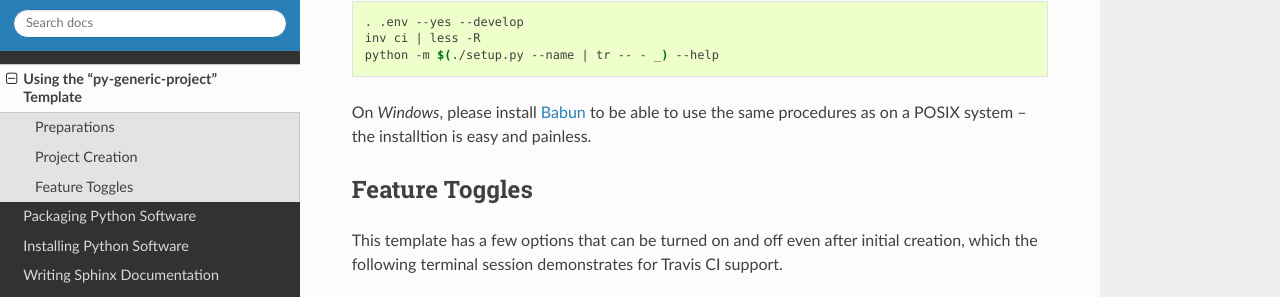
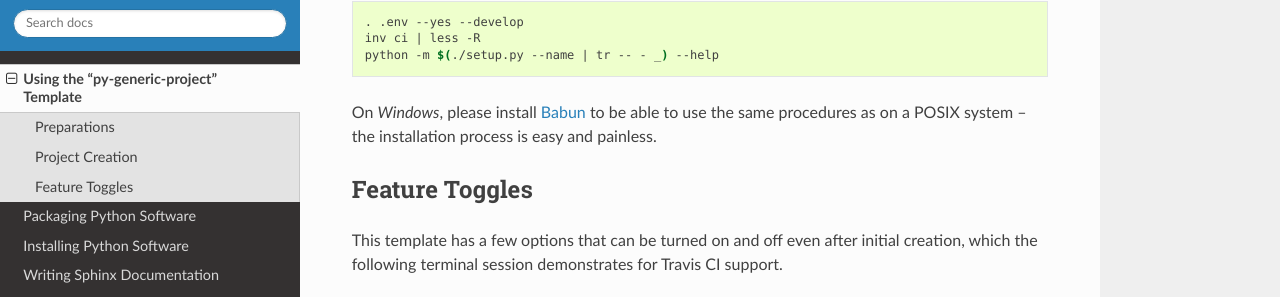
Before and after one commit to Springerle/py-generic-project, a Sphinx documentation site: the page built from docs/usage.rst, in a window 1280 px wide and 900 px high, scrolled down 860 px. Shown: the part 155-452 px from the top of the window. Built offline with Sphinx 7.4.7 and the Read the Docs theme 2.0.0, drawn with Linux system fonts in a browser that asks for light colours.

Commit message:
:pencil: typo

```diff
--- a/docs/usage.rst
+++ b/docs/usage.rst
@@ -79,7 +79,8 @@ these commands from within its directory:
     python -m $(./setup.py --name | tr -- - _) --help
 
 On *Windows*, please install :ref:`Babun <babun>` to be able to use the
-same procedures as on a POSIX system – the installtion is easy and painless.
+same procedures as on a POSIX system – the installation process is
+easy and painless.
 
 .. _`~/.cookiecutterrc`: https://github.com/jhermann/ruby-slippers/blob/master/home/.cookiecutterrc
 
```
